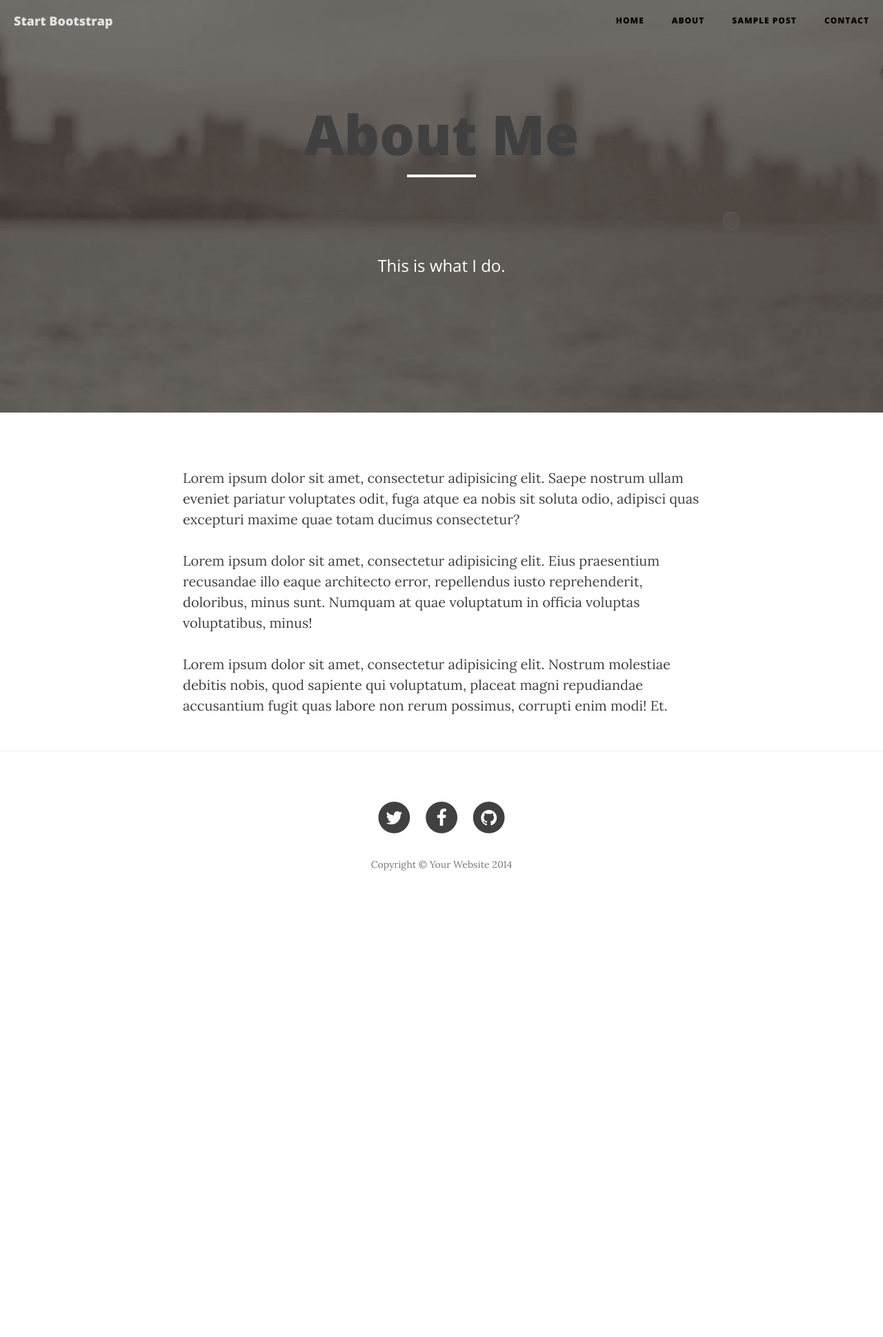
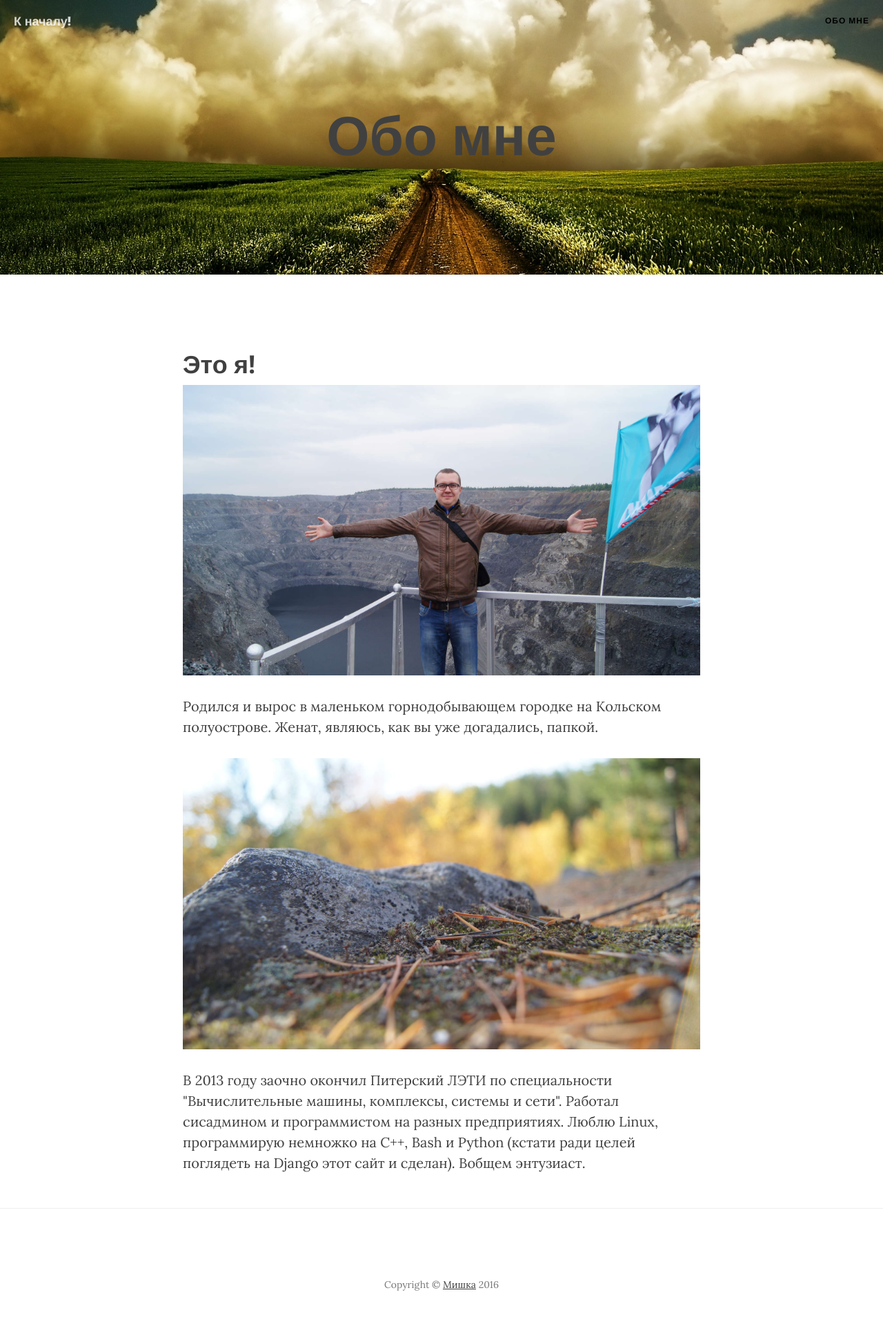
Before and after one commit to toggetit/eloblog, a Django app: page /blog/about/ in a window 1280 px wide. Shown: the whole page at 69% size. Before the commit the page ends 1262 px from the top, so only its background shows below. Run offline with Django 3.2, Linux system fonts and the light colour scheme; some libraries are stand-ins or nearby versions.

Commit message:
Создан каркас. About-страница. TODO: * навигация для внутренних ресурсов * Disqus комментарии для постов

```diff
--- a/blog/templates/blog/about.html
+++ b/blog/templates/blog/about.html
@@ -1,151 +1,34 @@
+{% extends "blog/base.html" %}
+
 {% load staticfiles %}
 
-<!DOCTYPE html>
-<html lang="ru">
 
-<head>
-
-    <meta charset="utf-8">
-    <meta http-equiv="X-UA-Compatible" content="IE=edge">
-    <meta name="viewport" content="width=device-width, initial-scale=1">
-    <meta name="description" content="">
-    <meta name="author" content="">
-
-    <title>Папкин блог - обо мне</title>
-
-    <!-- Bootstrap Core CSS -->
-    <link href="{% static "css/bootstrap.min.css" %}" rel="stylesheet">
-
-    <!-- Custom CSS -->
-    <link href="{% static "css/clean-blog.min.css" %}" rel="stylesheet">
-
-    <!-- Custom Fonts -->
-    <link href="http://maxcdn.bootstrapcdn.com/font-awesome/4.1.0/css/font-awesome.min.css" rel="stylesheet" type="text/css">
-    <link href='http://fonts.googleapis.com/css?family=Lora:400,700,400italic,700italic&amp;subset=cyrillic-ext,cyrillic' rel='stylesheet' type='text/css'>
-    <link href='http://fonts.googleapis.com/css?family=Open+Sans:300italic,400italic,600italic,700italic,800italic,400,300,600,700,800&amp;subset=cyrillic-ext,cyrillic' rel='stylesheet' type='text/css'>
-
-    <!-- HTML5 Shim and Respond.js IE8 support of HTML5 elements and media queries -->
-    <!-- WARNING: Respond.js doesn't work if you view the page via file:// -->
-    <!--[if lt IE 9]>
-        <script src="https://oss.maxcdn.com/libs/html5shiv/3.7.0/html5shiv.js"></script>
-        <script src="https://oss.maxcdn.com/libs/respond.js/1.4.2/respond.min.js"></script>
-    <![endif]-->
-
-</head>
-
-<body>
-
-    <!-- Navigation -->
-    <nav class="navbar navbar-default navbar-custom navbar-fixed-top">
-        <div class="container-fluid">
-            <!-- Brand and toggle get grouped for better mobile display -->
-            <div class="navbar-header page-scroll">
-                <button type="button" class="navbar-toggle" data-toggle="collapse" data-target="#bs-example-navbar-collapse-1">
-                    <span class="sr-only">Toggle navigation</span>
-                    <span class="icon-bar"></span>
-                    <span class="icon-bar"></span>
-                    <span class="icon-bar"></span>
-                </button>
-                <a class="navbar-brand" href="index.html">Start Bootstrap</a>
-            </div>
-
-            <!-- Collect the nav links, forms, and other content for toggling -->
-            <div class="collapse navbar-collapse" id="bs-example-navbar-collapse-1">
-                <ul class="nav navbar-nav navbar-right">
-                    <li>
-                        <a href="index.html">Home</a>
-                    </li>
-                    <li>
-                        <a href="about.html">About</a>
-                    </li>
-                    <li>
-                        <a href="post.html">Sample Post</a>
-                    </li>
-                    <li>
-                        <a href="contact.html">Contact</a>
-                    </li>
-                </ul>
-            </div>
-            <!-- /.navbar-collapse -->
-        </div>
-        <!-- /.container -->
-    </nav>
-
+{% block head %}
     <!-- Page Header -->
     <!-- Set your background image for this header on the line below. -->
-    <header class="intro-header" style="background-image: url('{% static "img/about-bg.jpg" %}')">
+    <header class="intro-header" style="background-image: url('{% static "img/about60.jpg" %}')">
         <div class="container">
-            <div class="row">
+	  <div class="row">
                 <div class="col-lg-8 col-lg-offset-2 col-md-10 col-md-offset-1">
                     <div class="page-heading">
-                        <h1>About Me</h1>
-                        <hr class="small">
-                        <span class="subheading">This is what I do.</span>
+                      <h1>Обо мне</h1>
+		      <!--
+                      <hr class="small">
+                      <span class="subheading"></span>
+		      -->
                     </div>
                 </div>
-            </div>
+          </div>
         </div>
     </header>
+{% endblock %}
 
-    <!-- Main Content -->
-    <div class="container">
-        <div class="row">
-            <div class="col-lg-8 col-lg-offset-2 col-md-10 col-md-offset-1">
-                <p>Lorem ipsum dolor sit amet, consectetur adipisicing elit. Saepe nostrum ullam eveniet pariatur voluptates odit, fuga atque ea nobis sit soluta odio, adipisci quas excepturi maxime quae totam ducimus consectetur?</p>
-                <p>Lorem ipsum dolor sit amet, consectetur adipisicing elit. Eius praesentium recusandae illo eaque architecto error, repellendus iusto reprehenderit, doloribus, minus sunt. Numquam at quae voluptatum in officia voluptas voluptatibus, minus!</p>
-                <p>Lorem ipsum dolor sit amet, consectetur adipisicing elit. Nostrum molestiae debitis nobis, quod sapiente qui voluptatum, placeat magni repudiandae accusantium fugit quas labore non rerum possimus, corrupti enim modi! Et.</p>
-            </div>
-        </div>
-    </div>
+{% block content %}
 
-    <hr>
+<h2 class="section-heading">Это я!</h2>
+<img class="img-responsive" src="{% static "img/me.jpg" %}"alt="">
+<p>Родился и вырос в маленьком горнодобывающем городке на Кольском полуострове. Женат, являюсь, как вы уже догадались, папкой.</p>
+<a href="https://ru.wikipedia.org/wiki/%D0%9E%D0%BB%D0%B5%D0%BD%D0%B5%D0%B3%D0%BE%D1%80%D1%81%D0%BA"><img class="img-responsive" src="{% static "img/olen.jpg" %}"alt=""></a>
+<p>В 2013 году заочно окончил Питерский ЛЭТИ по специальности "Вычислительные машины, комплексы, системы и сети". Работал сисадмином и программистом на разных предприятиях. Люблю Linux, программирую немножко на C++, Bash и Python (кстати ради целей поглядеть на Django этот сайт и сделан). Вобщем энтузиаст.</p>
 
-    <!-- Footer -->
-    <footer>
-        <div class="container">
-            <div class="row">
-                <div class="col-lg-8 col-lg-offset-2 col-md-10 col-md-offset-1">
-                    <ul class="list-inline text-center">
-                        <li>
-                            <a href="#">
-                                <span class="fa-stack fa-lg">
-                                    <i class="fa fa-circle fa-stack-2x"></i>
-                                    <i class="fa fa-twitter fa-stack-1x fa-inverse"></i>
-                                </span>
-                            </a>
-                        </li>
-                        <li>
-                            <a href="#">
-                                <span class="fa-stack fa-lg">
-                                    <i class="fa fa-circle fa-stack-2x"></i>
-                                    <i class="fa fa-facebook fa-stack-1x fa-inverse"></i>
-                                </span>
-                            </a>
-                        </li>
-                        <li>
-                            <a href="#">
-                                <span class="fa-stack fa-lg">
-                                    <i class="fa fa-circle fa-stack-2x"></i>
-                                    <i class="fa fa-github fa-stack-1x fa-inverse"></i>
-                                </span>
-                            </a>
-                        </li>
-                    </ul>
-                    <p class="copyright text-muted">Copyright &copy; Your Website 2014</p>
-                </div>
-            </div>
-        </div>
-    </footer>
-
-    <!-- jQuery -->
-    <script src="{% static "js/jquery.js" %}"></script>
-
-    <!-- Bootstrap Core JavaScript -->
-    <script src="{% static "js/bootstrap.min.js" %}"></script>
-
-    <!-- Custom Theme JavaScript -->
-    <script src="{% static "js/clean-blog.min.js" %}"></script>
-
-</body>
-
-</html>
+{% endblock %}
--- a/blog/templates/blog/base.html
+++ b/blog/templates/blog/base.html
@@ -50,7 +50,7 @@
                     <span class="icon-bar"></span>
                     <span class="icon-bar"></span>
                 </button>
-                <a class="navbar-brand" href="blog/">К началу!</a>
+                <a class="navbar-brand" href="/blog/">К началу!</a>
             </div>
 
             <!-- Collect the nav links, forms, and other content for toggling -->
@@ -62,10 +62,11 @@
                     <li>
                         <a href="/blog/about">Обо мне</a>
                     </li>
+		    <!--
                     <li>
                         <a href="/blog/contact">Связаться</a>
                     </li>
-
+		    -->
 		 {% endblock %}
 
                 </ul>
```
Also changed, not shown: blog/static/img/about-bg.jpg (deleted), blog/static/img/about60.jpg (added), blog/static/img/contact-bg.jpg (deleted), blog/static/img/home-bg.jpg (deleted), blog/static/img/me.jpg (added), blog/static/img/olen.jpg (added), blog/static/img/post-bg.jpg (deleted), blog/static/img/post-sample-image.jpg (deleted).
